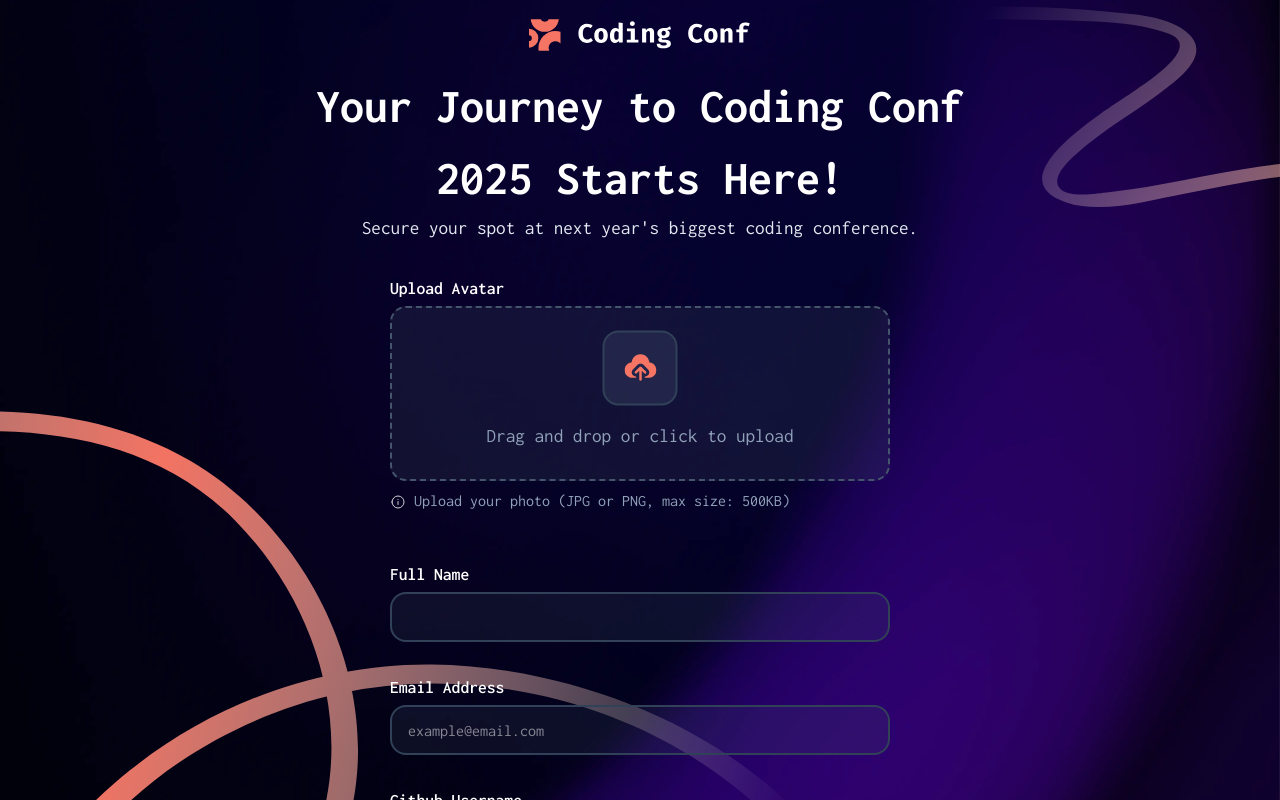
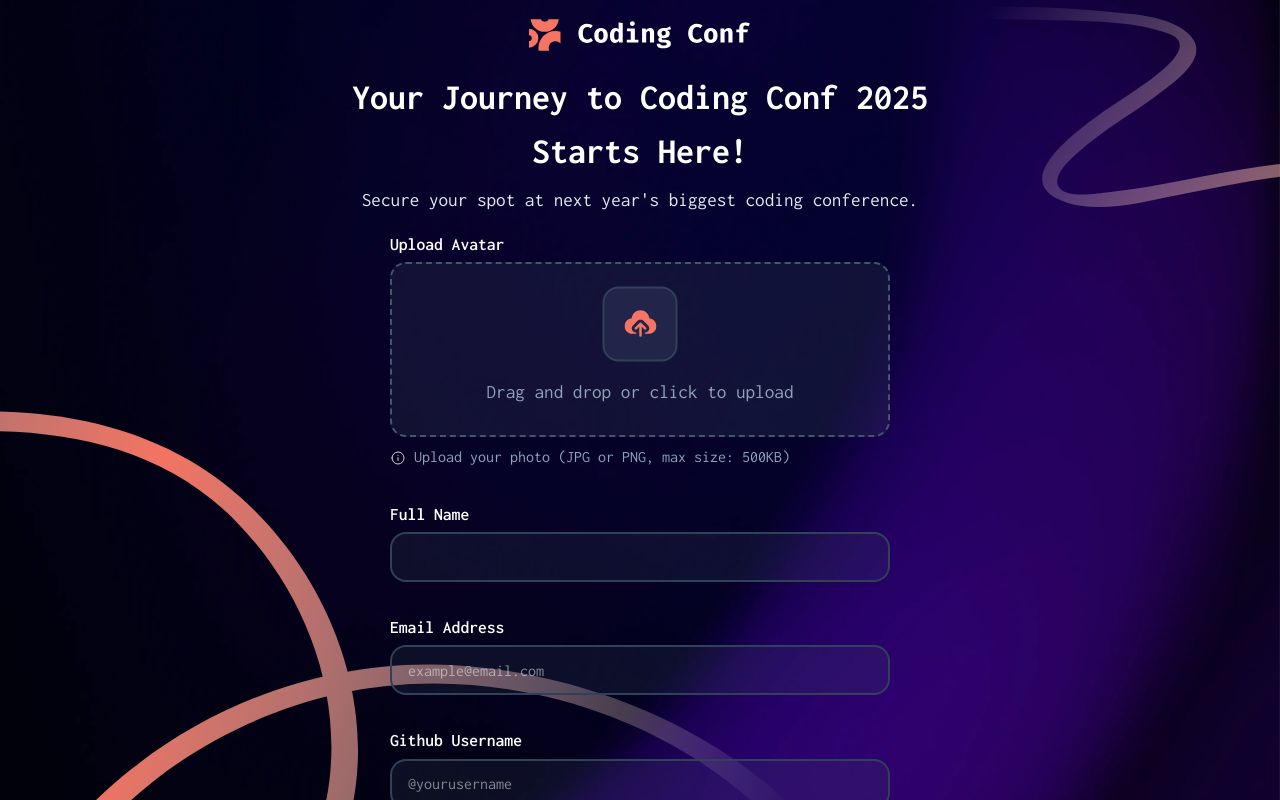
Before and after one commit to JunLovin/coding-conf, a React (Vite) app: page / in a window 1280 px wide. Shown: the top 800 px of the page. Built offline with nearby package versions, Linux system fonts and the light colour scheme.

Commit message:
style(Form): change margins in form

```diff
--- a/src/components/Form.tsx
+++ b/src/components/Form.tsx
@@ -71,13 +71,13 @@ function Form() {
         <section className="form w-full text-white h-[90dvh]">
             <div className="form-container flex flex-col w-full h-full items-center">
                 <div className="form-title w-max h-max">
-                    <h2 className="font-bold text-5xl w-[700px] text-center leading-normal">Your Journey to Coding Conf 2025 Starts Here!</h2>
-                    <div className="form-title-text text-center text-slate-200 leading-normal">
+                    <h2 className="font-bold text-4xl w-[700px] text-center leading-normal">Your Journey to Coding Conf 2025 Starts Here!</h2>
+                    <div className="form-title-text text-center text-slate-200 leading-normal mt-2">
                         <p className="text-[1.2rem]">Secure your spot at next year's biggest coding conference.</p>
                     </div>
                 </div>
 
-                <div className="form-form mt-8">
+                <div className="form-form mt-4">
                     <form onSubmit={(e) => e.preventDefault()} className="flex flex-col gap-8">
                         <div className="form-avatar">
                             <div className="avatar-label">
@@ -105,7 +105,7 @@ function Form() {
                             )}
                             {pfpStatus && <p className="text-slate-400 mt-2"><img src={Info} alt="" className="inline mr-2"/>Upload your photo (JPG or PNG, max size: 500KB)</p>}
                         </div>
-                        <div className="form-name mt-4">
+                        <div className="form-name">
                             <div className="name-label">
                                 <label htmlFor="name" className="font-semibold text-[1.1rem]">Full Name</label>
                             </div>
```
